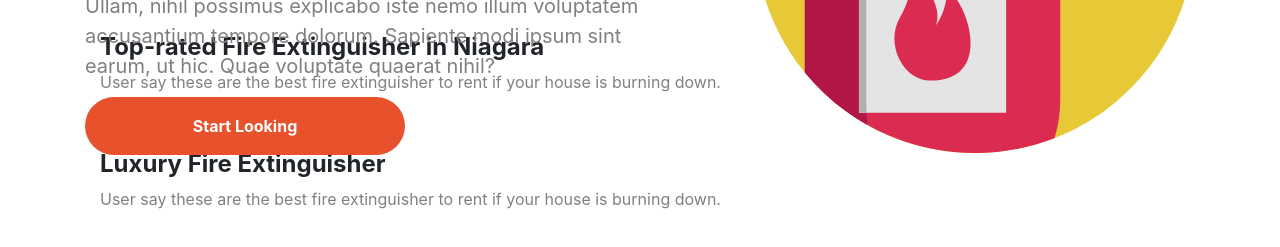
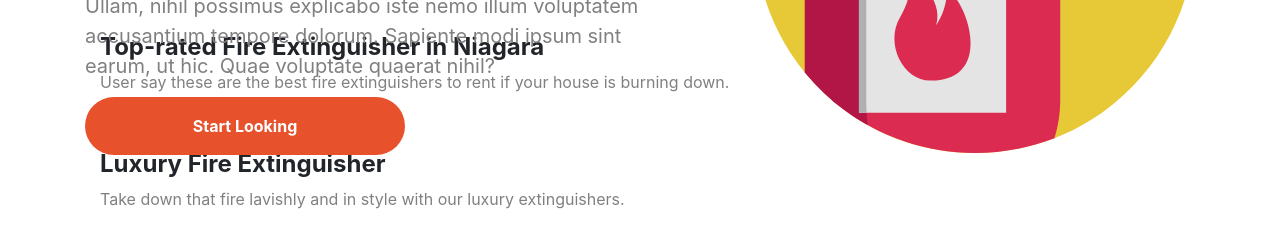
Before and after one commit to stillonwarpath/nuxt_fire_extinguisher, a Nuxt app: page / in a window 1280 px wide. Shown: the part 399-646 px from the top of the page. Built offline with nearby package versions, Linux system fonts and the light colour scheme.

Commit message:
Added cardsSection snippet.

```diff
--- a/components/LargeCardDisplay.vue
+++ b/components/LargeCardDisplay.vue
@@ -4,7 +4,7 @@
       {{ cardsSection.title }}
     </h4>
     <p class="snippet">
-      User say these are the best fire extinguisher to rent if your house is burning down.
+      {{ cardsSection.snippet }}
     </p>
     <div class="cards-container">
     </div>
```
